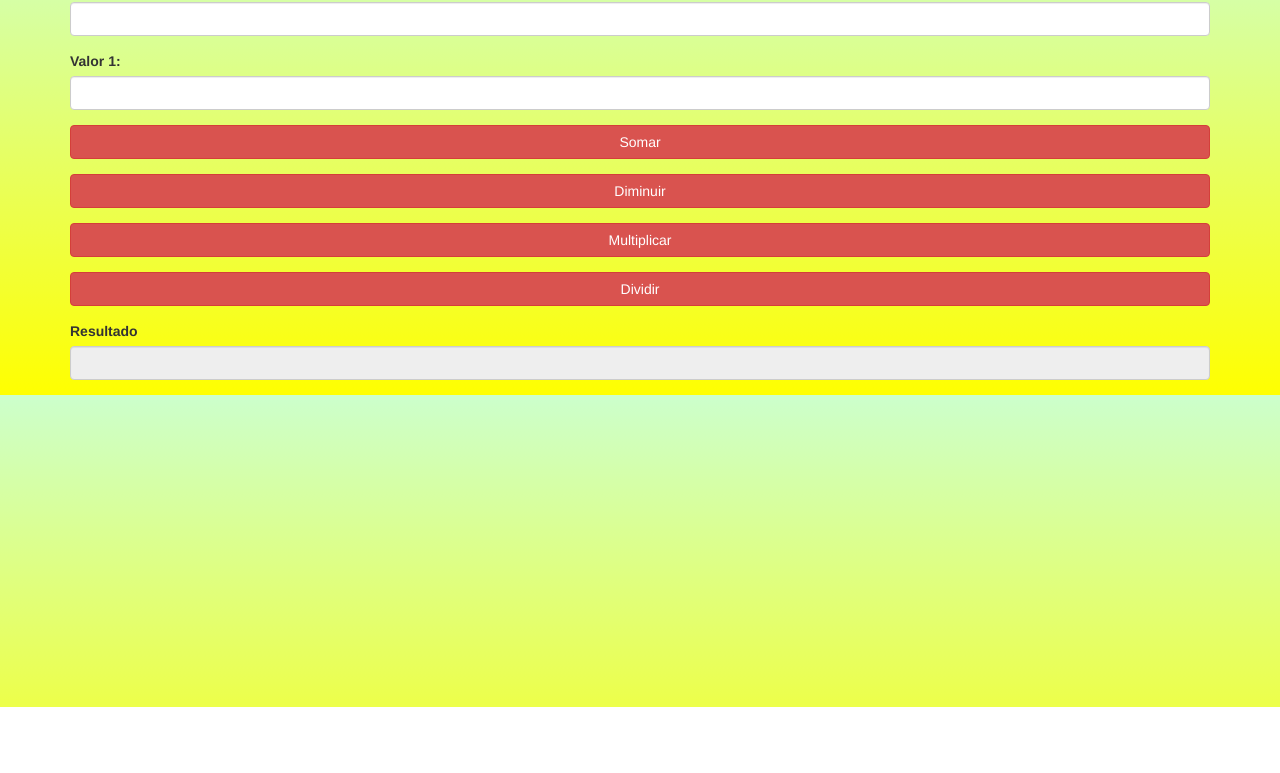
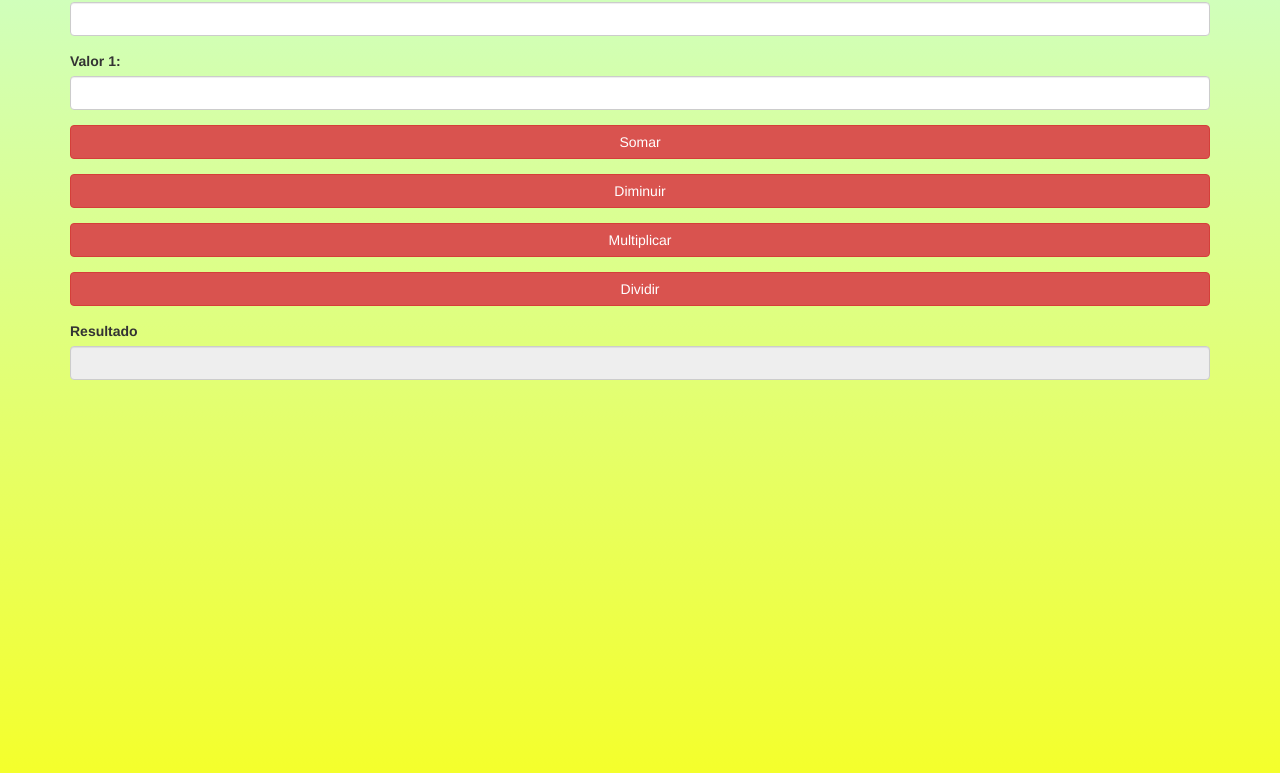
Before and after one commit to PauloDS98/primeiroProjetoMobile, a website: page www/index.html in a window 1280 px wide. Shown: the part 93-866 px from the top of the page. Before the commit the page ends 800 px from the top, so only its background shows below. Drawn offline with Linux system fonts and the light colour scheme.

Commit message:
ultimo designe

```diff
--- a/www/css/style.css
+++ b/www/css/style.css
@@ -6,4 +6,5 @@ text-align: center;
 
 body{
   background: linear-gradient(to bottom, #ccffcc 0%, #ffff00 100%);
+  padding-bottom: 48%;
 }
```
Also changed, not shown: config.xml (+8 -8 lines), www/manifest.json, 6 other files.
